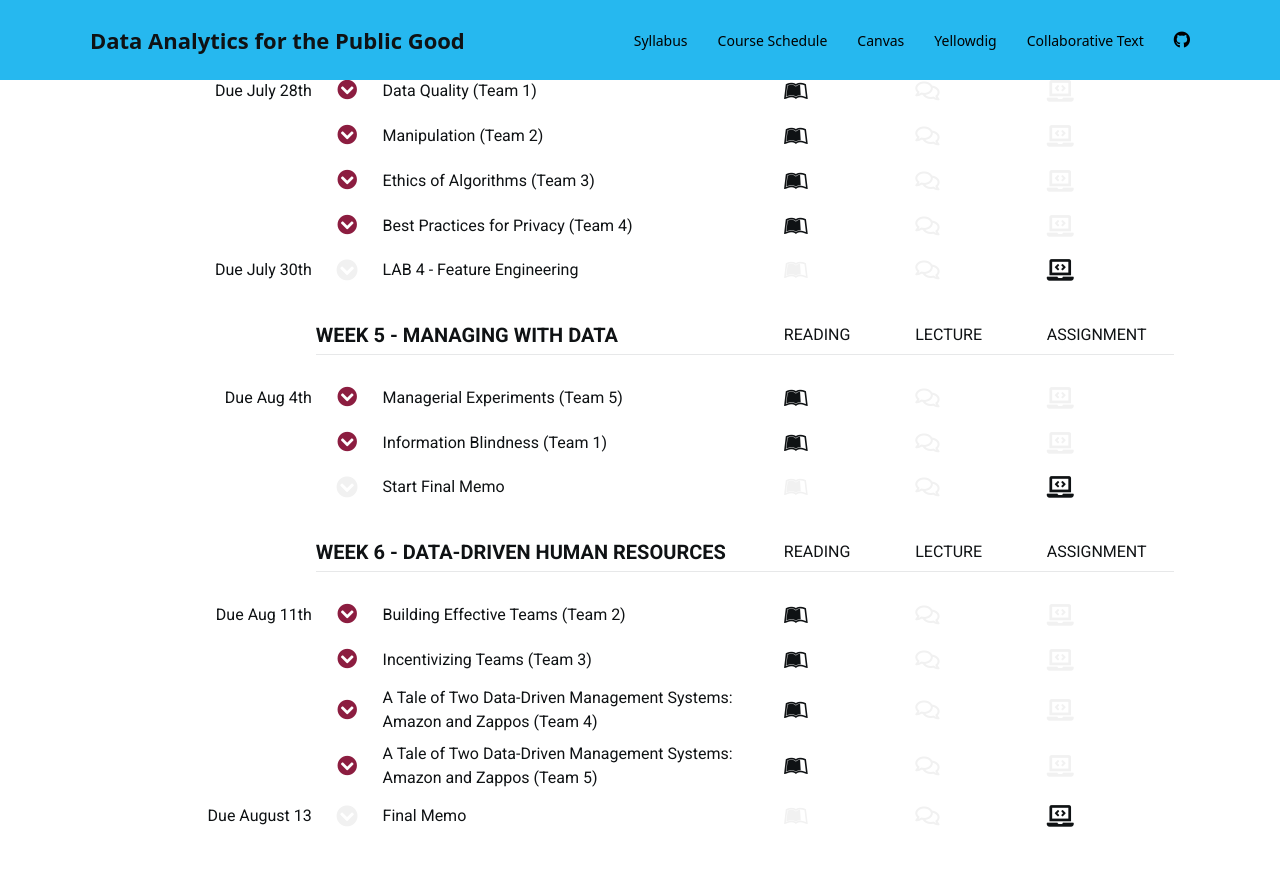
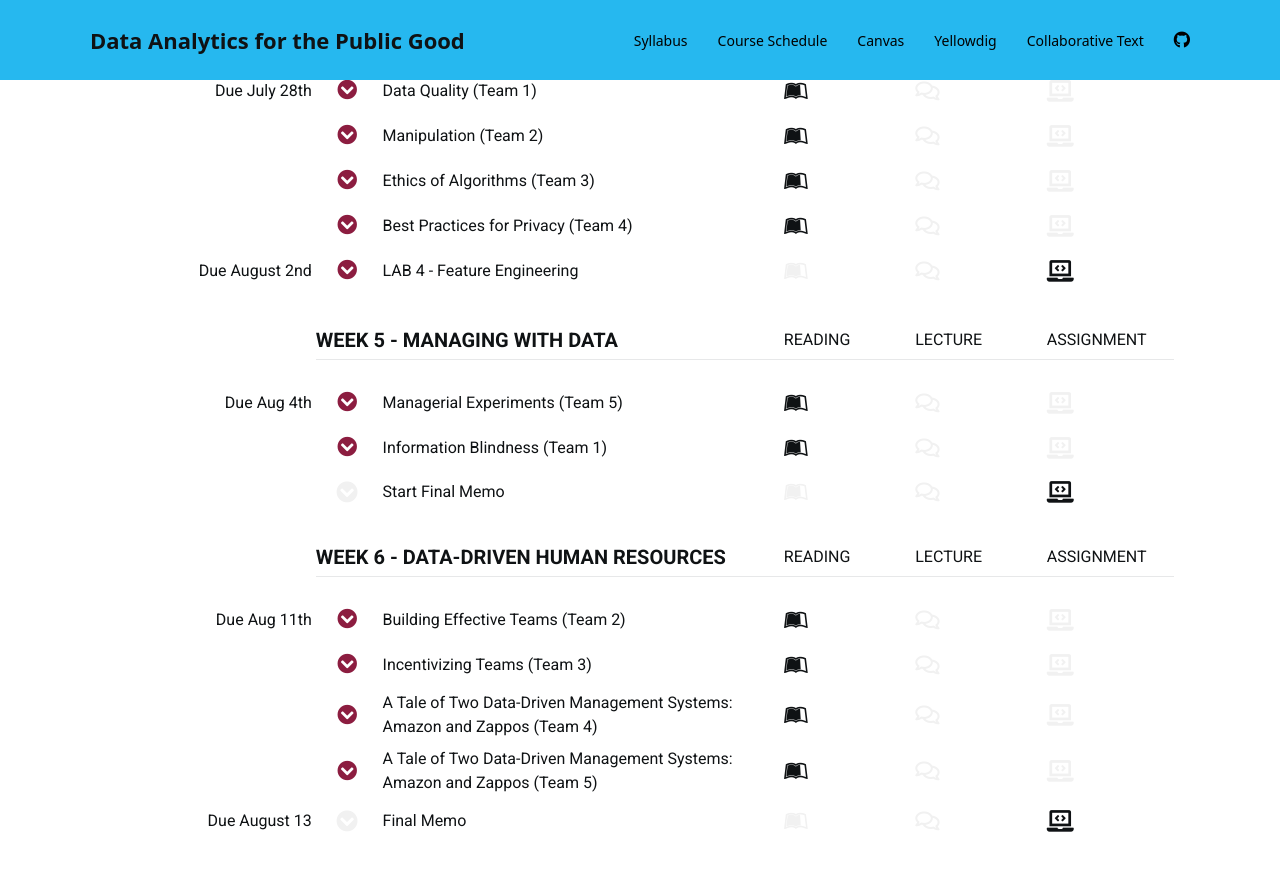
Before and after one commit to DS4PS/course-asu-paf-586-summer-2019, a Jekyll site: the page built from schedule.md, in a window 1280 px wide and 900 px high, scrolled down 1454 px. Shown: the top 871 px of the window. Built offline with Jekyll 4.4.1, drawn with Linux system fonts in a browser that asks for light colours; nearby versions of some CDN libraries; a style sheet for code colours, icons or effects is not loaded; some of the changed lines change nothing that is shown.

Commit message:
Update schedule.md

```diff
--- a/schedule.md
+++ b/schedule.md
@@ -580,10 +580,16 @@
 
 
 
-*** { @unit = "Due July 30th", @title = "LAB 4 - Feature Engineering", @assignment }
+*** { @unit = "Due August 2nd", @title = "LAB 4 - Feature Engineering", @assignment, @foldout }
 
 
-<a class="uk-button uk-button-default" href="https://asu.instructure.com/courses/26991/assignments">SUBMIT YOUR ASSIGNMENT</a>
+Lab 04 is available here:
+
+<a class="uk-button uk-button-default" href="https://ds4ps.org/paf-586-summer-2019/lab-04-feature-engineering/">LAB 04 Feature Engineering</a>
+
+When ready, you can submit your lab via Canvas:
+
+<a class="uk-button uk-button-default" href="https://canvas.asu.edu/courses/26991/assignments/603690">Submit Lab 04</a>
 
 
 
```
